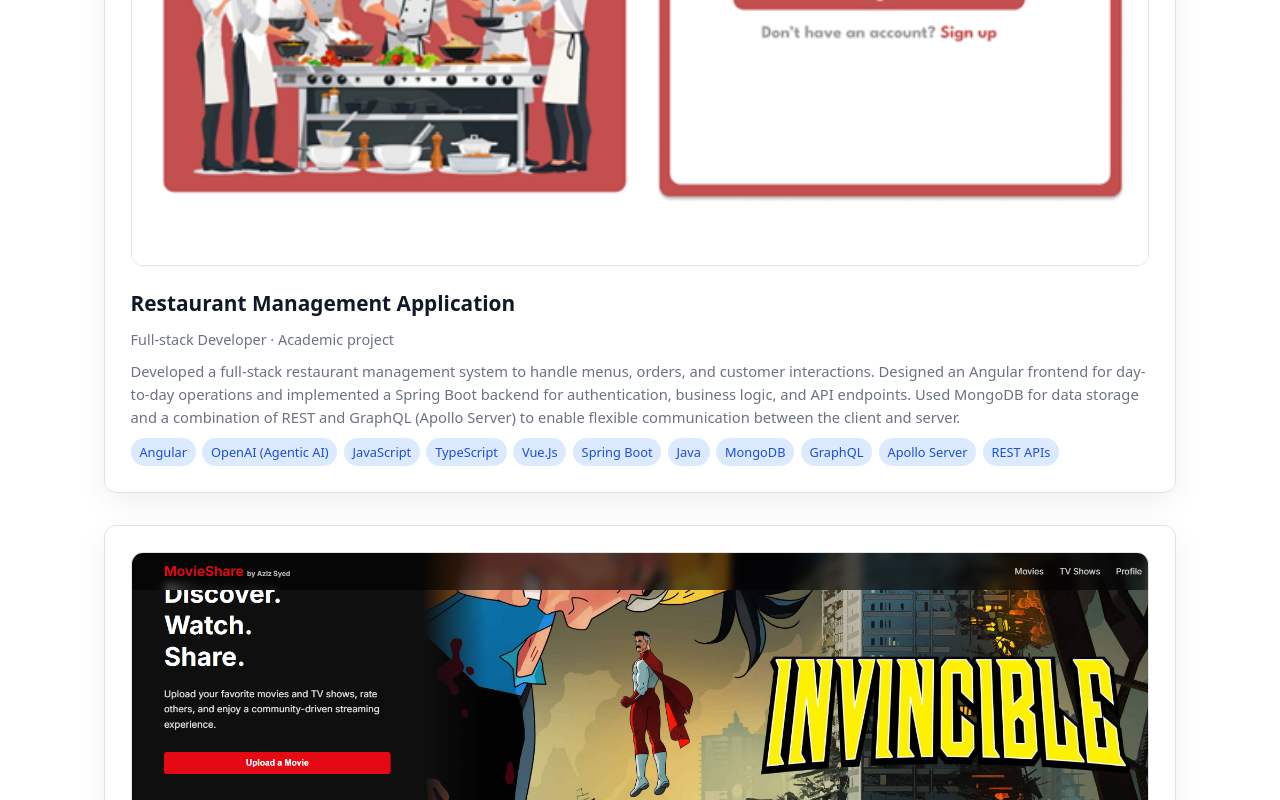
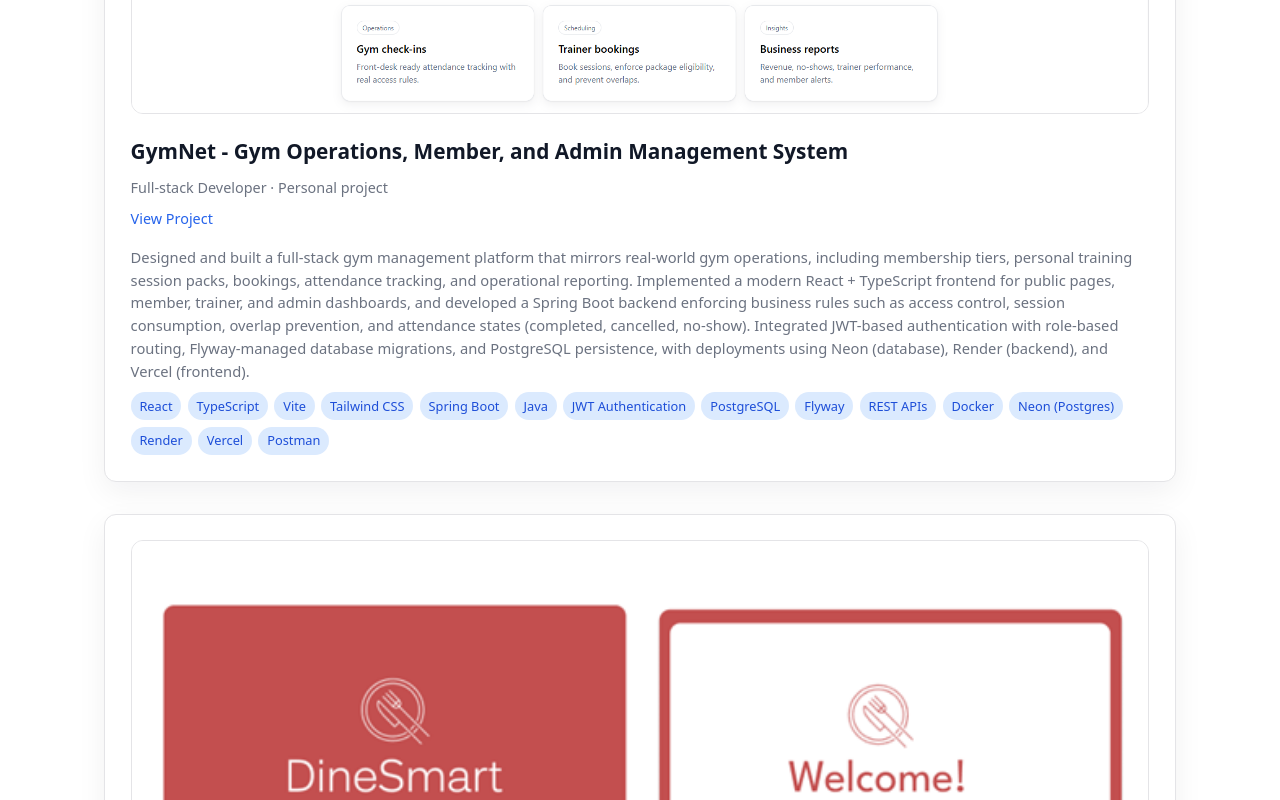
Before and after one commit to AzizSyed27/AzizSyedCOMP229Assignment1, a React (Vite) app in the folder client/: page /projects in a window 1280 px wide. Shown: the part 740-1540 px from the top of the page. Built offline with nearby package versions, Linux system fonts and the light colour scheme.

Commit message:
project addition

```diff
--- a/client/Components/Home.jsx
+++ b/client/Components/Home.jsx
@@ -16,7 +16,7 @@ export default function Home() {
             </h1>
             <p className="hero-subtitle">
               I’m <span className="highlight">Aziz Syed</span>, a Software Engineering and Technology
-              student at <br></br><span className="highlight-college">Centennial College</span>. I’ve built
+              graduate from <br></br><span className="highlight-college">Centennial College</span>. I’ve built
               hands-on experience in full-stack development, cloud computing, and emerging web
               technologies. I enjoy turning real-world problems into scalable, maintainable software
               solutions.
@@ -75,8 +75,8 @@ export default function Home() {
           <article className="feature-card">
             <h3>Real-World Applications</h3>
             <p>
-              From restaurant management systems to cloud-hosted streaming platforms and community
-              portals, I focus on solving practical problems with full-stack solutions.
+              From Gym websites, member and admin portals, to cloud-hosted streaming platforms and restaurant management systems,
+               I focus on solving practical problems with full-stack solutions.
             </p>
           </article>
           <article className="feature-card">
--- a/client/src/index.css
+++ b/client/src/index.css
@@ -738,3 +738,10 @@ p {
   font-size: 0.92rem;
   line-height: 1.55;
 }
+
+.project-link {
+  font-size: 0.9rem;
+  color: var(--accent);
+  text-decoration: none;
+  margin-bottom: 0.4rem;
+}
--- a/client/src/projects.jsx
+++ b/client/src/projects.jsx
@@ -5,10 +5,42 @@ import DineSmart from '../src/project-pics/dine-smart.png';
 import MovieShare from '../src/project-pics/MovieShare-AzizSyed.png';
 import CommunityPortal from '../src/project-pics/community-portal.png';
 import Portfolio from '../src/project-pics/portfolioPic.png';
+import GymNet from '../src/project-pics/gymnet.png';
 
 const projects = [
   {
-    title: 'Restaurant Management Application',
+    title: 'GymNet - Gym Operations, Member, and Admin Management System',
+    image: GymNet,
+    role: 'Full-stack Developer · Personal project',
+    link: "https://gym-net-five.vercel.app/",
+    description:
+    'Designed and built a full-stack gym management platform that mirrors real-world gym operations, including ' +
+    'membership tiers, personal training session packs, bookings, attendance tracking, and operational reporting. ' +
+    'Implemented a modern React + TypeScript frontend for public pages, member, trainer, and admin dashboards, ' +
+    'and developed a Spring Boot backend enforcing business rules such as access control, session consumption, ' +
+    'overlap prevention, and attendance states (completed, cancelled, no-show). ' +
+    'Integrated JWT-based authentication with role-based routing, Flyway-managed database migrations, ' +
+    'and PostgreSQL persistence, with deployments using Neon (database), Render (backend), and Vercel (frontend).',
+    tech: [
+      'React',
+      'TypeScript',
+      'Vite',
+      'Tailwind CSS',
+      'Spring Boot',
+      'Java',
+      'JWT Authentication',
+      'PostgreSQL',
+      'Flyway',
+      'REST APIs',
+      'Docker',
+      'Neon (Postgres)',
+      'Render',
+      'Vercel',
+      'Postman'
+    ],
+  },
+  {
+    title: 'DineSmart - Restaurant Management Application',
     image: DineSmart,
     role: 'Full-stack Developer · Academic project',
     description:
@@ -19,7 +51,7 @@ const projects = [
     tech: ['Angular', 'OpenAI (Agentic AI)', 'JavaScript', 'TypeScript', 'Vue.Js',  'Spring Boot', 'Java', 'MongoDB', 'GraphQL', 'Apollo Server', 'REST APIs'],
   },
   {
-    title: 'ASP.NET Cloud Movie Hosting Platform ',
+    title: 'MovieShare - ASP.NET Cloud Movie Hosting Platform ',
     image: MovieShare,
     role: 'Back-end & Cloud Developer · Personal project',
     description:
@@ -30,7 +62,7 @@ const projects = [
     tech: ['ASP.NET Core', 'C#', 'AWS EC2', 'AWS S3', 'AWS CloudFront', 'AWS RDS', 'SQL Server'],
   },
   {
-    title: 'Community Engagement Platform ',
+    title: 'CommConnect - Community Engagement Platform ',
     image: CommunityPortal,
     role: 'Full-stack Developer · Academic project',
     description:
@@ -80,6 +112,9 @@ export default function Projects() {
             <div className="project-body">
               <h2 className="project-title">{project.title}</h2>
               <p className="project-role">{project.role}</p>
+              {project.link && (
+                <a href={project.link} target="_blank" rel="noopener noreferrer" className="project-link">View Project</a>
+              )}
               <p className="project-description">{project.description}</p>
 
               <ul className="pill-list">
```
Also changed, not shown: client/src/project-pics/gymnet.png (added), 1 other file (tests, documents, lock files or other folders).
